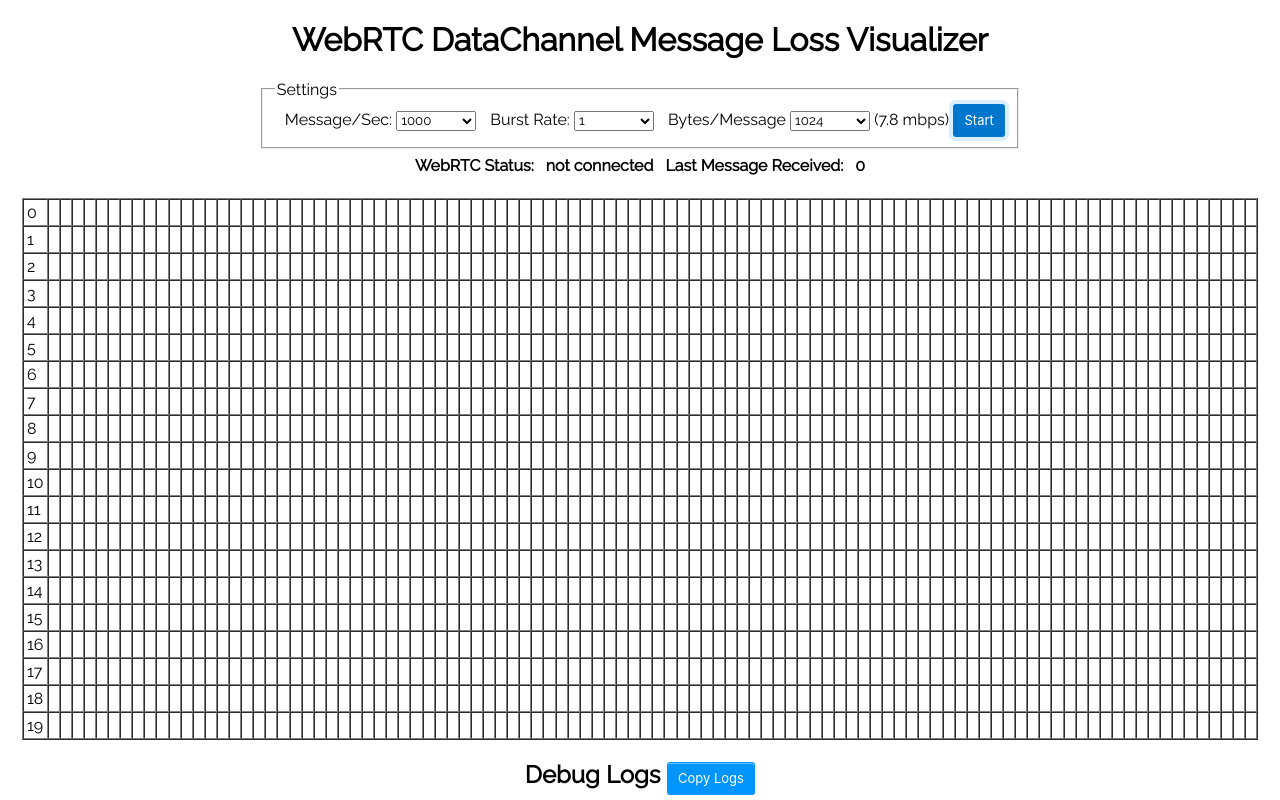
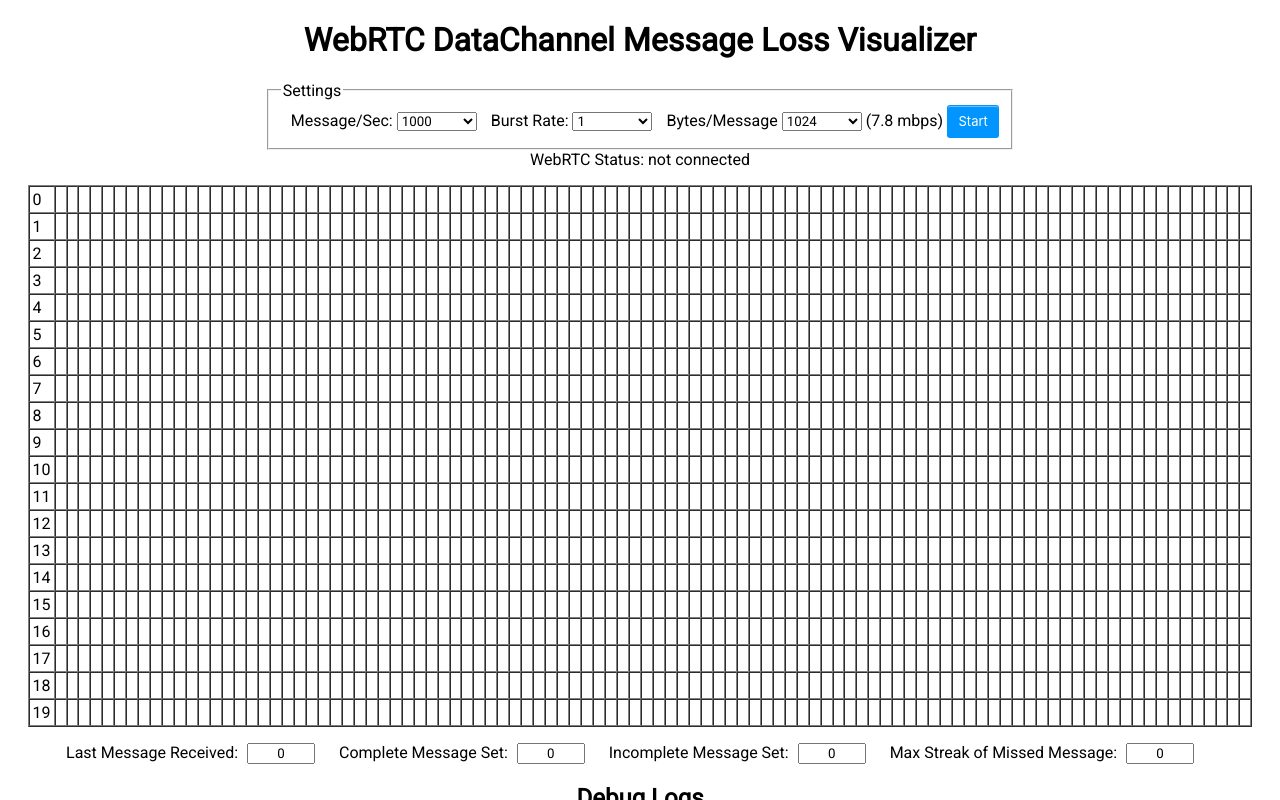
Before and after one commit to masterjk/webrtc-network-traffic-visualizer, a plain HTML site: page web/index.html in a window 1280 px wide. Both pictures are taken after a click on the button "Start". Shown: the top 800 px of the page. Drawn offline with Linux system fonts and the light colour scheme.

Commit message:
UI changes.

```diff
--- a/web/index.html
+++ b/web/index.html
@@ -1,6 +1,69 @@
 <!DOCTYPE html>
 <head>
-    <title>Test Page</title>
+    <title>WebRTC DataChannel Message Loss Visualizer</title>
+    <link rel="stylesheet" href="https://fonts.googleapis.com/css?family=Roboto">
+    <style>
+        * {
+            font-family: 'Roboto', sans-serif;
+        }
+
+        textarea {
+            font-family: 'Courier New', Courier, monospace;
+        }
+
+        select {
+            min-width: 80px;
+        }
+
+        label {
+            margin-left: 10px;
+        }
+
+        fieldset {
+            display: inline-block;
+        }
+
+        button {
+            margin-left: 25px;
+            padding: 10px;
+
+            background-color: #0095ff;
+            border: 1px solid transparent;
+            border-radius: 3px;
+            box-shadow: rgba(255, 255, 255, .4) 0 1px 0 0 inset;
+            box-sizing: border-box;
+            color: #fff;
+            cursor: pointer;
+            display: inline-block;
+            font-family: -apple-system,system-ui,"Segoe UI","Liberation Sans",sans-serif;
+            font-size: 13px;
+            font-weight: 400;
+            line-height: 1.15385;
+            margin: 0;
+            outline: none;
+            padding: 8px .8em;
+            position: relative;
+            text-align: center;
+            text-decoration: none;
+            user-select: none;
+            -webkit-user-select: none;
+            touch-action: manipulation;
+            vertical-align: baseline;
+            white-space: nowrap;
+        }
+
+        button.disabled {
+            background-color: gray;
+        }
+
+        input.value {
+            width: 60px;
+            text-align: center;
+            margin-left: 5px;
+            margin-right: 20px;
+        }
+
+    </style>
     <script>
 
         ////////////////////////////////////////////////////////////
@@ -11,6 +74,10 @@
         ////////////////////////////////////////////////////////////
         var controlChannel;
         var payloadChannel;
+
+        var completeSet = 0;
+        var incompleteSet = 0
+        var maxStreak = 0;
 
         var running = false;
 
@@ -33,11 +100,15 @@
                     var rateLimit = parseInt(document.getElementById("rateLimit").value, 10);
                     var bytesPerMessage = parseInt(document.getElementById("bytesPerMessage").value, 10);
 
-                    controlChannel.send(JSON.stringify({
+                    var jsonString = JSON.stringify({
                         limit: rateLimit,
                         burst: parseInt(document.getElementById("rateLimitBurst").value, 10),
                         bytes: bytesPerMessage,
-                        action: "start"}));
+                        action: "start"});
+                    controlChannel.send(jsonString);
+
+                    debug && log(`User Agent: ${window.navigator.userAgent}`)
+                    debug && log(`JSON Payload: ${jsonString}`)
                 }
                 running = true;
                 document.getElementById("start").classList.add('disabled');
@@ -144,11 +215,37 @@
                 }
 
                 if (missingMessages.length == 0) {
-                    debug && log(`[100%] COMPLETE MESSAGES`);
+                    completeSet++;
                 } else {
-                    let pct = (missingMessages.length) / (maxRows * maxColumns) * 100;
-                    debug && log(`[$(pct)%] Missing messages: ${missingMessages}`)
+                    incompleteSet++;
+
+                    let pct = (((maxRows * maxColumns) - (missingMessages.length)) / (maxRows * maxColumns)) * 100;
+
+                    // Determine streaks
+                    let streaks = [];
+                    let streak = 1;
+                    for (i=1; i<missingMessages.length; i++) {
+                        if (missingMessages[i-1] == missingMessages[i]-1) {
+                            streak++;
+                        } else {
+                            if (maxStreak < streak) {
+                                maxStreak = streak;
+                            }
+                            streaks.push(streak);
+                            streak=1;
+                        }
+                    }
+                    if (maxStreak < streak) {
+                        maxStreak = streak;
+                    }
+                    streaks.push(streak);
+
+                    debug && log(`[${pct}%] INCOMPLETE - Missing (Total: ${missingMessages.length}); Streaks: [${streaks}]; IDs: [${missingMessages}]`)
                 }
+
+                document.getElementById('completeSet').value = completeSet;
+                document.getElementById('incompleteSet').value = incompleteSet;
+                document.getElementById('maxStreak').value = maxStreak;
 
                 // Change color
                 colorIndex++;
@@ -156,7 +253,7 @@
                     colorIndex = 0;
                 }
             }
-            document.getElementById("lastMessage").innerHTML = obj.counter;
+            document.getElementById("lastMessage").value = obj.counter;
         }
 
         function initializeContainer() {
@@ -177,92 +274,7 @@
 
             updateBandwidth();
         }
-
-        function copyClipboard() {
-            var logs = document.getElementById('logs').innerHTML;
-            navigator.clipboard.writeText(logs)
-                .then(() => {
-                    alert('Logs copied to clipboard');
-                })
-                .catch(err => {
-                    alert('Error in copying text: ', err);
-                });
-        }
-
     </script>
-    <link rel="stylesheet" href="https://fonts.googleapis.com/css?family=Raleway">
-    <style>
-        * {
-            font-family: 'Raleway', sans-serif;
-        }
-
-        table#stats {
-            font-weight: bold;
-        }
-
-        textarea {
-            font-family: 'Courier New', Courier, monospace;
-        }
-
-        select {
-            min-width: 80px;
-        }
-
-        label {
-            margin-left: 10px;
-        }
-
-        fieldset {
-            display: inline-block;
-        }
-
-        button {
-            margin-left: 25px;
-            padding: 10px;
-
-            background-color: #0095ff;
-            border: 1px solid transparent;
-            border-radius: 3px;
-            box-shadow: rgba(255, 255, 255, .4) 0 1px 0 0 inset;
-            box-sizing: border-box;
-            color: #fff;
-            cursor: pointer;
-            display: inline-block;
-            font-family: -apple-system,system-ui,"Segoe UI","Liberation Sans",sans-serif;
-            font-size: 13px;
-            font-weight: 400;
-            line-height: 1.15385;
-            margin: 0;
-            outline: none;
-            padding: 8px .8em;
-            position: relative;
-            text-align: center;
-            text-decoration: none;
-            user-select: none;
-            -webkit-user-select: none;
-            touch-action: manipulation;
-            vertical-align: baseline;
-            white-space: nowrap;
-        }
-
-        button:hover,
-            button:focus {
-            background-color: #07c;
-        }
-
-        button:focus {
-            box-shadow: 0 0 0 4px rgba(0, 149, 255, .15);
-        }
-
-        button:active {
-            background-color: #0064bd;
-            box-shadow: none;
-        }
-
-        button.disabled {
-            background-color: gray;
-        }
-</style>
 </head>
 
 <body>
@@ -324,19 +336,26 @@
 
             </fieldset>
 
-            <table cellpadding="5" id="stats">
-                <tr>
-                    <td>WebRTC Status:</td><td><span id="status">not connected</span></td>
-                    <td>Last Message Received:</td><td><span id="lastMessage">0</span></td>
-                </tr>
-            </table>
+            <div>
+                WebRTC Status: <span id="status">not connected</span>
+            </div>
         </div>
 
         <p></p>
 
         <table id="container" border="1" cellpadding="3" cellspacing="0"></table>
 
-        <h2>Debug Logs <button onclick="copyClipboard()">Copy Logs</button></h2>
+        <p></p>
+
+        <div>
+            Last Message Received: <input class="value" type="text" id="lastMessage" value="0" />
+            Complete Message Set: <input class="value" type="text" id="completeSet" value="0" />
+            Incomplete Message Set: <input class="value" type="text" id="incompleteSet" value="0" />
+            Max Streak of Missed Message: <input class="value" type="text" id="maxStreak" value="0" />
+
+        </div>
+
+        <h2>Debug Logs</h2>
         <textarea id="logs" cols="160" rows="20"></textarea>
     </div>
 
```
